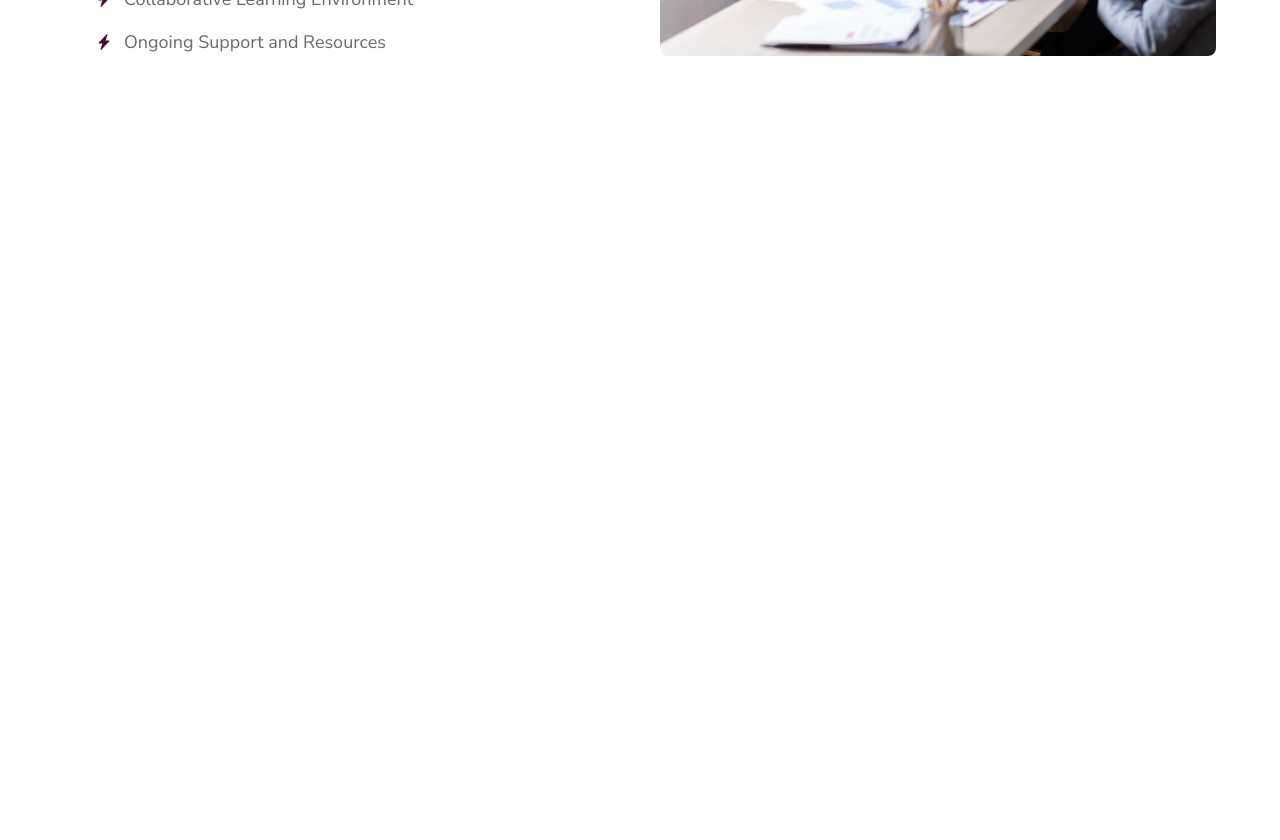
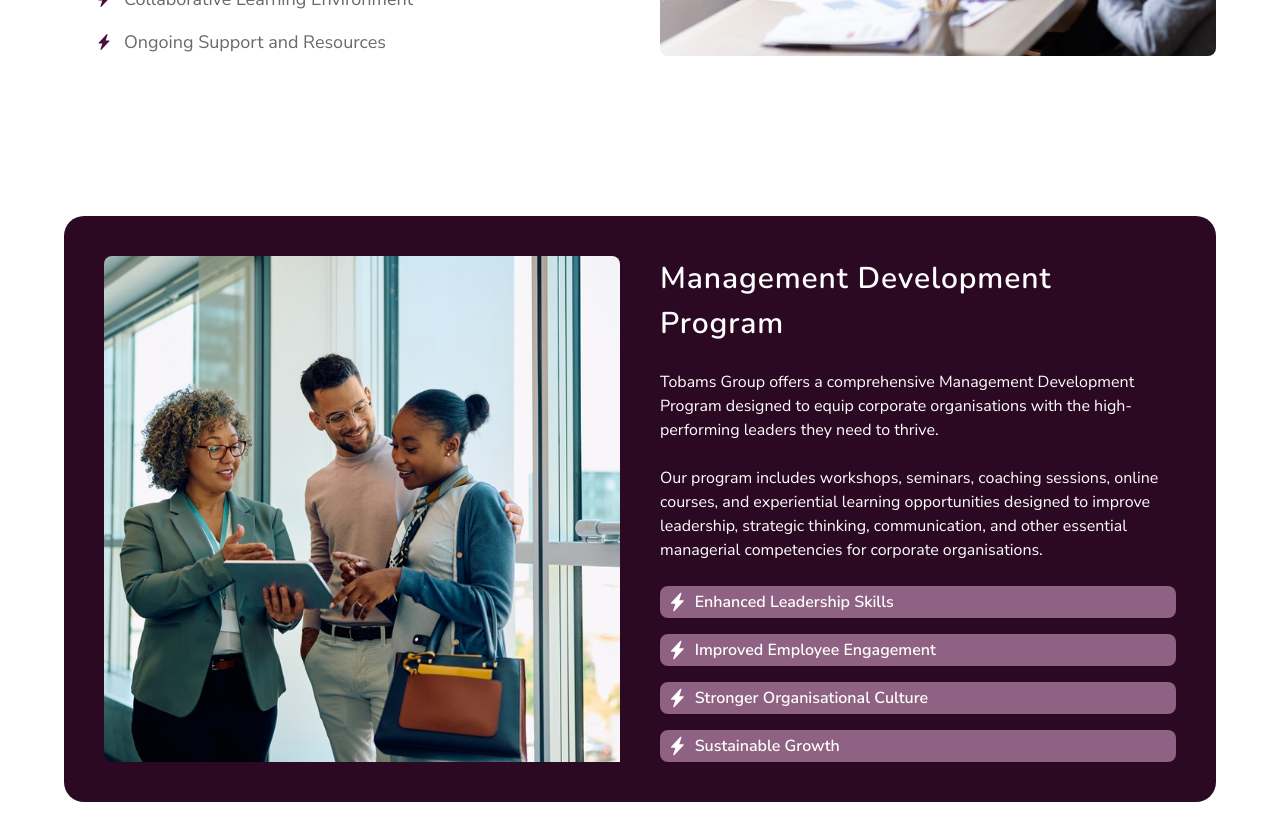
Before and after one commit to Chukwudi64/tobams-group, a Next.js app: page / in a window 1280 px wide. Shown: the part 3320-4160 px from the top of the page. Before the commit the page ends 3456 px from the top, so only its background shows below. Built offline with nearby package versions, Linux system fonts and the light colour scheme.

Commit message:
feat: completed management development section

```diff
--- a/app/page.tsx
+++ b/app/page.tsx
@@ -4,6 +4,7 @@ import { LearningManagement } from '@/components/LearningManagement';
 import { CorporateTraining } from "@/components/CorporateTraining";
 import { PersonalisedTraining } from "@/components/PersonalisedTraining";
 import { CapacityDevelopment } from "@/components/CapacityDevelopment";
+import { ManagementDevelopment } from "@/components/ManagementDevelopment";
 
 export default function Home() {
   return (
@@ -15,6 +16,7 @@ export default function Home() {
         <CorporateTraining />
         <PersonalisedTraining />
         <CapacityDevelopment />
+        <ManagementDevelopment />
       </main>
     </div>
   );
--- a/components/CapacityDevelopment.tsx
+++ b/components/CapacityDevelopment.tsx
@@ -39,7 +39,7 @@ export function CapacityDevelopment() {
               to foster your development and success:
             </p>
 
-            {/* TRAINING LIST */}
+            {/* BENEFITS LIST */}
             <div className="space-y-3 sm:space-y-4">
               {benefits.map((benefit, index) => (
                 <div key={index} className="flex items-center gap-3 lg:pl-8">
--- /dev/null
+++ b/components/ManagementDevelopment.tsx
@@ -0,0 +1,75 @@
+import Image from "next/image";
+import { BsFillLightningChargeFill } from "react-icons/bs";
+
+export function ManagementDevelopment() {
+  const benefits = [
+    "Enhanced Leadership Skills",
+    "Improved Employee Engagement",
+    "Stronger Organisational Culture",
+    "Sustainable Growth",
+  ];
+
+  return (
+    <section className="py-12 sm:py-16 lg:py-20 px-4 sm:px-6 lg:px-8 bg-white">
+      <div className="max-w-6xl mx-auto bg-[#2C0922] rounded-[20px] p-6 sm:p-8 lg:p-10">
+        <div className="grid grid-cols-1 lg:grid-cols-2 gap-6 sm:gap-8 lg:gap-10 items-stretch">
+          {/* DESKTOP IMAGE */}
+          <div className="hidden lg:block relative h-full">
+            <Image
+              src="/md-img.webp"
+              alt="Management development image with team collaborating in a modern office environment"
+              fill
+              className="object-cover rounded-tl-lg rounded-tr-lg rounded-bl-lg"
+            />
+          </div>
+
+          {/* LEFT SIDE (TEXT) */}
+          <div>
+            <h2 className="text-[12px] sm:text-4xl lg:text-3xl font-semibold text-white mb-4 sm:mb-6 font-serif leading-[150%] tracking-[0.03em]">
+              Management Development Program
+            </h2>
+
+            {/* MOBILE IMAGE */}
+            <div className="block lg:hidden relative h-48 sm:h-64 mb-6">
+              <Image
+                src="/md-img.webp"
+                alt="Management development image with team collaborating in a modern office environment"
+                fill
+                className="object-cover rounded-tl-lg rounded-tr-lg rounded-bl-lg"
+              />
+            </div>
+
+            <p className="text-sm font-normal sm:text-base text-white mb-6 text-pretty leading-[150%] tracking-normal font-sans">
+              Tobams Group offers a comprehensive Management Development Program
+              designed to equip corporate organisations with the high-performing
+              leaders they need to thrive.
+            </p>
+
+            <p className="text-sm font-normal sm:text-base text-white mb-6 text-pretty leading-[150%] tracking-normal font-sans">
+              Our program includes workshops, seminars, coaching sessions,
+              online courses, and experiential learning opportunities designed
+              to improve leadership, strategic thinking, communication, and
+              other essential managerial competencies for corporate
+              organisations.
+            </p>
+
+            {/* Benefits */}
+            <div className="space-y-3 sm:space-y-4">
+              {benefits.map((benefit, index) => (
+                <div
+                  key={index}
+                  className="flex items-center gap-2 bg-[#8F6182] rounded-lg px-2 py-1"
+                >
+                  <BsFillLightningChargeFill className="text-white h-6 w-[18.67px]" />
+                  <span className="font-sans text-[12px] sm:text-base text-white font-semibold leading-[150%] tracking-normal">
+                    {benefit}
+                  </span>
+                </div>
+              ))}
+            </div>
+          </div>
+        </div>
+      </div>
+    </section>
+  );
+}
--- a/components/PersonalisedTraining.tsx
+++ b/components/PersonalisedTraining.tsx
@@ -49,7 +49,7 @@ export function PersonalisedTraining() {
               the evolving needs of today&apos;s professionals.
             </p>
 
-            {/* TRAINING LIST */}
+            {/* TOPICS LIST */}
             <div className="space-y-3 sm:space-y-4">
               {topics.map((topic, index) => (
                 <div key={index} className="flex items-center gap-3 lg:pl-8">
```
Also changed, not shown: public/md-img.webp (added).
